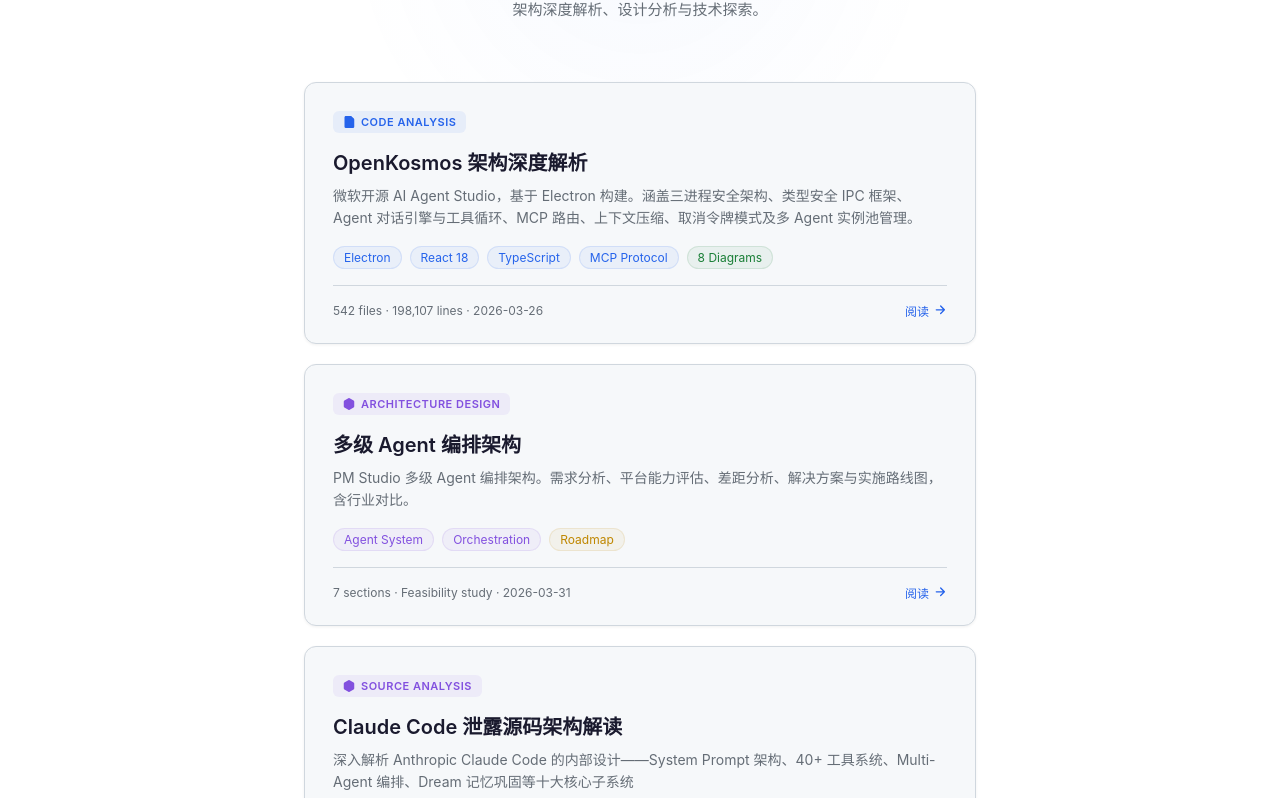
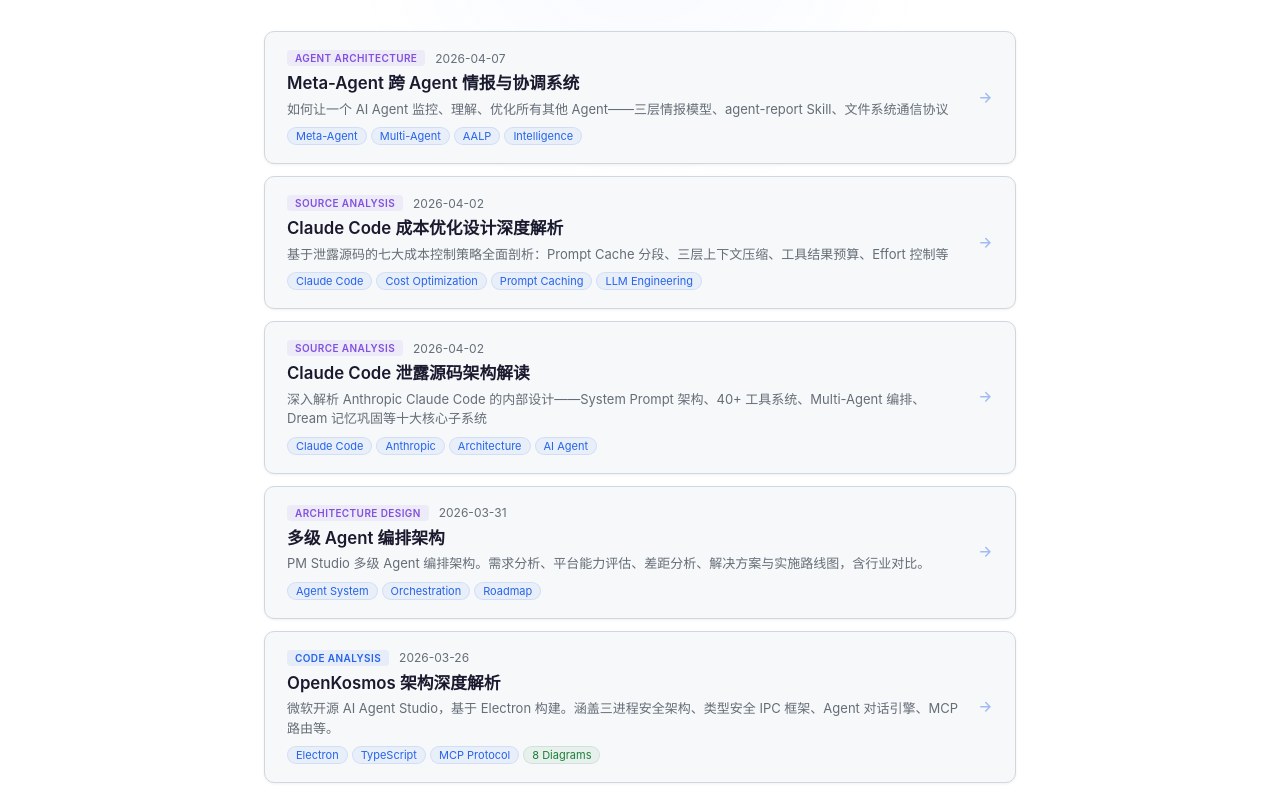
Before and after one commit to zhousen99-gif/aaron-notes, a website: page docs/index.html in a window 1280 px wide. Shown: the part 180-978 px from the top of the page. Drawn offline with Linux system fonts and the light colour scheme.

Commit message:
docs: redesign directory page - compact cards, sort by date desc

```diff
--- a/docs/index.html
+++ b/docs/index.html
@@ -4,6 +4,7 @@
 <meta charset="UTF-8">
 <meta name="viewport" content="width=device-width, initial-scale=1.0">
 <title>Tech Docs - Aaron's Notes</title>
+<link rel="stylesheet" href="nav.css">
 <style>
   :root {
     --bg: #ffffff; --surface: #f6f8fa; --surface-hover: #eef1f5;
@@ -12,7 +13,7 @@
     --orange: #bf8700; --cyan: #0e7490;
     --glow-color: rgba(37,99,235,0.04);
     --shadow-card: 0 1px 3px rgba(0,0,0,0.06);
-    --shadow-card-hover: 0 8px 24px rgba(0,0,0,0.1);
+    --shadow-card-hover: 0 6px 16px rgba(0,0,0,0.08);
   }
   [data-theme="dark"] {
     --bg: #0d1117; --surface: #161b22; --surface-hover: #1c2333;
@@ -21,142 +22,44 @@
     --orange: #d29922; --cyan: #39d2c0;
     --glow-color: rgba(88,166,255,0.06);
     --shadow-card: none;
-    --shadow-card-hover: 0 8px 24px rgba(0,0,0,0.3);
+    --shadow-card-hover: 0 6px 16px rgba(0,0,0,0.25);
   }
   * { margin:0; padding:0; box-sizing:border-box; }
-  body {
-    font-family: -apple-system, BlinkMacSystemFont, 'Segoe UI', sans-serif;
-    background: var(--bg); color: var(--text);
-    min-height: 100vh; transition: background 0.3s, color 0.3s;
-  }
-  .glow {
-    position: fixed; top: -200px; left: 50%; transform: translateX(-50%);
-    width: 600px; height: 600px; border-radius: 50%;
-    background: radial-gradient(circle, var(--glow-color) 0%, transparent 70%);
-    pointer-events: none; z-index: 0;
-  }
-  .container { max-width: 720px; margin: 0 auto; padding: 0 24px; position: relative; z-index: 1; }
+  body { font-family: -apple-system, BlinkMacSystemFont, 'Segoe UI', sans-serif; background: var(--bg); color: var(--text); min-height: 100vh; transition: background 0.3s, color 0.3s; }
+  .glow { position: fixed; top: -200px; left: 50%; transform: translateX(-50%); width: 600px; height: 600px; border-radius: 50%; background: radial-gradient(circle, var(--glow-color) 0%, transparent 70%); pointer-events: none; z-index: 0; }
+  .container { max-width: 800px; margin: 0 auto; padding: 0 24px; position: relative; z-index: 1; }
+  .page-header { text-align: center; padding: 60px 0 12px; }
+  .page-header h1 { font-size: 2rem; font-weight: 700; background: linear-gradient(135deg, var(--blue), var(--purple)); -webkit-background-clip: text; -webkit-text-fill-color: transparent; margin-bottom: 8px; }
+  .page-header p { color: var(--text-sec); font-size: 14px; }
 
-  /* Header */
-  .page-header { text-align: center; padding: 80px 0 20px; }
-  .page-header .top-bar {
-    display: flex; justify-content: space-between; align-items: center; margin-bottom: 32px;
-  }
-  .page-header .back {
-    display: inline-flex; align-items: center; gap: 6px;
-    color: var(--text-sec); text-decoration: none; font-size: 13px; transition: color 0.2s;
-  }
-  .page-header .back:hover { color: var(--blue); }
-  .top-controls { display: flex; gap: 8px; align-items: center; }
-  .ctrl-btn {
-    display: inline-flex; align-items: center; justify-content: center;
-    background: none; border: 1px solid var(--border); border-radius: 8px;
-    padding: 5px 10px; cursor: pointer; color: var(--text-sec);
-    font-size: 13px; font-weight: 600; text-decoration: none; transition: all 0.2s;
-  }
-  .ctrl-btn:hover { border-color: var(--blue); color: var(--blue); }
-  .page-header h1 {
-    font-size: 2.2rem; font-weight: 700; letter-spacing: -0.5px;
-    background: linear-gradient(135deg, var(--blue), var(--purple));
-    -webkit-background-clip: text; -webkit-text-fill-color: transparent;
-    margin-bottom: 12px;
-  }
-  .page-header p { color: var(--text-sec); font-size: 15px; line-height: 1.6; }
+  /* Compact cards */
+  .cards { padding: 28px 0 60px; display: flex; flex-direction: column; gap: 12px; }
+  .card { display: grid; grid-template-columns: 1fr auto; align-items: start; gap: 12px; text-decoration: none; color: inherit; background: var(--surface); border: 1px solid var(--border); border-radius: 10px; padding: 18px 22px; transition: all 0.2s ease; position: relative; overflow: hidden; box-shadow: var(--shadow-card); }
+  .card::before { content: ''; position: absolute; top: 0; left: 0; right: 0; height: 2px; background: linear-gradient(90deg, var(--accent-from), var(--accent-to)); opacity: 0; transition: opacity 0.2s; }
+  .card:hover { border-color: var(--border-hover, var(--blue)); transform: translateY(-1px); box-shadow: var(--shadow-card-hover); }
+  .card:hover::before { opacity: 1; }
+  .card-body { min-width: 0; }
+  .card-top { display: flex; align-items: center; gap: 10px; margin-bottom: 6px; flex-wrap: wrap; }
+  .card-badge { display: inline-flex; align-items: center; gap: 4px; font-size: 10px; font-weight: 600; text-transform: uppercase; letter-spacing: 0.4px; padding: 2px 8px; border-radius: 4px; white-space: nowrap; }
+  .card-date { font-size: 12px; color: var(--text-sec); white-space: nowrap; }
+  .card h2 { font-size: 1.05rem; font-weight: 600; margin-bottom: 4px; line-height: 1.4; }
+  .card .desc { font-size: 13px; color: var(--text-sec); line-height: 1.5; margin-bottom: 8px; display: -webkit-box; -webkit-line-clamp: 2; -webkit-box-orient: vertical; overflow: hidden; }
+  .card-tags { display: flex; flex-wrap: wrap; gap: 4px; }
+  .tag { font-size: 11px; padding: 1px 8px; border-radius: 12px; background: rgba(37,99,235,0.06); color: var(--blue); border: 1px solid rgba(37,99,235,0.12); }
+  [data-theme="dark"] .tag { background: rgba(88,166,255,0.08); border-color: rgba(88,166,255,0.15); }
+  .card-arrow { display: flex; align-items: center; color: var(--blue); opacity: 0.4; transition: all 0.2s; align-self: center; }
+  .card:hover .card-arrow { opacity: 1; transform: translateX(3px); }
 
-  /* Cards */
-  .cards { padding: 40px 0 80px; display: flex; flex-direction: column; gap: 20px; }
-  .card {
-    display: block; text-decoration: none; color: inherit;
-    background: var(--surface); border: 1px solid var(--border);
-    border-radius: 12px; padding: 28px 28px 24px;
-    transition: all 0.25s ease; position: relative; overflow: hidden;
-    box-shadow: var(--shadow-card);
-  }
-  .card::before {
-    content: ''; position: absolute; top: 0; left: 0; right: 0; height: 3px;
-    background: linear-gradient(90deg, var(--accent-from), var(--accent-to));
-    opacity: 0; transition: opacity 0.25s;
-  }
-  .card:hover {
-    border-color: var(--border-hover, var(--blue));
-    transform: translateY(-2px);
-    box-shadow: var(--shadow-card-hover);
-  }
-  .card:hover::before { opacity: 1; }
-  .card-badge {
-    display: inline-flex; align-items: center; gap: 6px;
-    font-size: 11px; font-weight: 600; text-transform: uppercase;
-    letter-spacing: 0.5px; padding: 4px 10px; border-radius: 6px; margin-bottom: 16px;
-  }
-  .card h2 { font-size: 1.25rem; font-weight: 600; margin-bottom: 8px; line-height: 1.4; }
-  .card .desc { font-size: 14px; color: var(--text-sec); line-height: 1.6; margin-bottom: 16px; }
-  .card-tags { display: flex; flex-wrap: wrap; gap: 8px; margin-bottom: 16px; }
-  .tag {
-    font-size: 12px; padding: 3px 10px; border-radius: 20px;
-    background: rgba(37,99,235,0.06); color: var(--blue);
-    border: 1px solid rgba(37,99,235,0.12);
-  }
-  [data-theme="dark"] .tag {
-    background: rgba(88,166,255,0.08); border-color: rgba(88,166,255,0.15);
-  }
-  .card-footer {
-    display: flex; align-items: center; justify-content: space-between;
-    padding-top: 16px; border-top: 1px solid var(--border);
-    font-size: 12px; color: var(--text-sec);
-  }
-  .card-footer .read {
-    display: inline-flex; align-items: center; gap: 4px;
-    color: var(--blue); font-weight: 500;
-  }
-  .card-footer .read svg { transition: transform 0.2s; }
-  .card:hover .card-footer .read svg { transform: translateX(3px); }
-
-
-
-    <!-- Card: Meta-Agent Intelligence System -->
-    <a href="meta-agent-intelligence/" class="card"
-       style="--accent-from:#bc8cff;--accent-to:#58a6ff;--border-hover:#bc8cff;">
-      <div class="card-badge" style="background:rgba(130,80,223,0.08);color:var(--purple);">
-        <svg viewBox="0 0 16 16" width="12" height="12" fill="currentColor"><path d="M8.878.392a1.75 1.75 0 00-1.756 0l-5.25 3.045A1.75 1.75 0 001 4.951v6.098c0 .624.332 1.2.872 1.514l5.25 3.045a1.75 1.75 0 001.756 0l5.25-3.045c.54-.313.872-.89.872-1.514V4.951c0-.624-.332-1.2-.872-1.514L8.878.392z"/></svg>
-        Agent Architecture
-      </div>
-      <h2 class="zh-only">Meta-Agent 跨 Agent 情报与协调系统</h2>
-      <h2 class="en-only">Meta-Agent Cross-Agent Intelligence System</h2>
-      <p class="desc zh-only">如何让一个 AI Agent 监控、理解、优化所有其他 Agent——三层情报模型、agent-report Skill、文件系统通信协议</p>
-      <p class="desc en-only">How to let one AI Agent monitor, understand, and optimize all others — three-tier intelligence, agent-report skill, file system protocol</p>
-      <div class="card-tags">
-        <span class="tag">Meta-Agent</span>
-        <span class="tag">Multi-Agent</span>
-        <span class="tag">AALP</span>
-        <span class="tag">Intelligence</span>
-      </div>
-      <div class="card-footer">
-        <span>2026-04-07</span>
-        <span class="read"><span class="zh-only">阅读</span><span class="en-only">Read</span> <svg viewBox="0 0 16 16" width="14" height="14" fill="currentColor"><path d="M8.22 2.97a.75.75 0 011.06 0l4.25 4.25a.75.75 0 010 1.06l-4.25 4.25a.75.75 0 01-1.06-1.06l2.97-2.97H3.75a.75.75 0 010-1.5h7.44L8.22 4.03a.75.75 0 010-1.06z"/></svg></span>
-      </div>
-    </a>
-  .page-footer {
-    text-align: center; padding: 32px 0;
-    border-top: 1px solid var(--border); font-size: 12px; color: var(--text-sec);
-  }
-
-  /* i18n: hide non-active lang */
+  .page-footer { text-align: center; padding: 24px 0; border-top: 1px solid var(--border); font-size: 12px; color: var(--text-sec); }
   [data-lang="zh"] .en-only { display: none; }
   [data-lang="en"] .zh-only { display: none; }
-
-  @media (max-width: 640px) {
-    .page-header { padding: 48px 0 12px; }
-    .page-header h1 { font-size: 1.6rem; }
-    .card { padding: 20px; }
-  }
+  @media (max-width: 640px) { .page-header { padding: 40px 0 8px; } .page-header h1 { font-size: 1.5rem; } .card { padding: 14px 16px; } }
 </style>
-<link rel="stylesheet" href="nav.css">
 </head>
 <body data-lang="zh">
 <div class="site-topbar"><div class="crumbs"><a href="../"><svg viewBox="0 0 16 16" width="14" height="14" fill="currentColor"><path d="M6.906.664a1.749 1.749 0 012.188 0l5.25 4.2c.415.332.656.835.656 1.37v6.016A1.75 1.75 0 0113.25 14h-2.5a.75.75 0 01-.75-.75V9.5a.25.25 0 00-.25-.25h-3.5a.25.25 0 00-.25.25v3.75a.75.75 0 01-.75.75h-2.5A1.75 1.75 0 011 12.25V6.234c0-.535.241-1.038.656-1.37L6.906.664z"/></svg> Home</a><span class="sep">/</span><span class="current">Tech Docs</span></div><div class="controls"><button class="ctrl" id="siteLangToggle">EN</button><button class="ctrl" id="siteThemeToggle">🌓</button></div></div>
 <div class="glow"></div>
 <div class="container">
-
   <div class="page-header">
     <h1>Tech Docs</h1>
     <p class="zh-only">架构深度解析、设计分析与技术探索。</p>
@@ -164,113 +67,90 @@
   </div>
 
   <div class="cards">
-    <!-- Card 1: OpenKosmos -->
-    <a href="openkosmos/" class="card"
-       style="--accent-from:#2563eb;--accent-to:#8250df;--border-hover:#2563eb;">
-      <div class="card-badge" style="background:rgba(37,99,235,0.08);color:var(--blue);">
-        <svg viewBox="0 0 16 16" width="12" height="12" fill="currentColor"><path d="M2 1.75C2 .784 2.784 0 3.75 0h6.586c.464 0 .909.184 1.237.513l2.914 2.914c.329.328.513.773.513 1.237v9.586A1.75 1.75 0 0113.25 16h-9.5A1.75 1.75 0 012 14.25V1.75z"/></svg>
-        Code Analysis
+
+    <!-- 2026-04-07 -->
+    <a href="meta-agent-intelligence/" class="card" style="--accent-from:#bc8cff;--accent-to:#58a6ff;--border-hover:#bc8cff;">
+      <div class="card-body">
+        <div class="card-top">
+          <span class="card-badge" style="background:rgba(130,80,223,0.08);color:var(--purple);">Agent Architecture</span>
+          <span class="card-date">2026-04-07</span>
         </div>
-      <h2 class="zh-only">OpenKosmos 架构深度解析</h2>
-      <h2 class="en-only">OpenKosmos Architecture Deep Dive</h2>
-      <p class="desc zh-only">
-        微软开源 AI Agent Studio，基于 Electron 构建。涵盖三进程安全架构、类型安全 IPC 框架、Agent 对话引擎与工具循环、MCP 路由、上下文压缩、取消令牌模式及多 Agent 实例池管理。
-      </p>
-      <p class="desc en-only">
-        Microsoft open-source AI Agent Studio built on Electron. Covers three-process security architecture,
-        type-safe IPC framework, agent conversation engine with tool loop, MCP routing, context compression,
-        cancellation token pattern, and multi-agent instance pool management.
-      </p>
-      <div class="card-tags">
-        <span class="tag">Electron</span>
-        <span class="tag">React 18</span>
-        <span class="tag">TypeScript</span>
-        <span class="tag">MCP Protocol</span>
-        <span class="tag" style="background:rgba(26,127,55,0.06);color:var(--green);border-color:rgba(26,127,55,0.12);">8 Diagrams</span>
+        <h2 class="zh-only">Meta-Agent 跨 Agent 情报与协调系统</h2>
+        <h2 class="en-only">Meta-Agent Cross-Agent Intelligence System</h2>
+        <p class="desc zh-only">如何让一个 AI Agent 监控、理解、优化所有其他 Agent——三层情报模型、agent-report Skill、文件系统通信协议</p>
+        <p class="desc en-only">How to let one AI Agent monitor, understand, and optimize all others — three-tier intelligence, agent-report skill, file system protocol</p>
+        <div class="card-tags"><span class="tag">Meta-Agent</span><span class="tag">Multi-Agent</span><span class="tag">AALP</span><span class="tag">Intelligence</span></div>
       </div>
-      <div class="card-footer">
-        <span>542 files · 198,107 lines · 2026-03-26</span>
-        <span class="read"><span class="zh-only">阅读</span><span class="en-only">Read</span> <svg viewBox="0 0 16 16" width="14" height="14" fill="currentColor"><path d="M8.22 2.97a.75.75 0 011.06 0l4.25 4.25a.75.75 0 010 1.06l-4.25 4.25a.75.75 0 01-1.06-1.06l2.97-2.97H3.75a.75.75 0 010-1.5h7.44L8.22 4.03a.75.75 0 010-1.06z"/></svg></span>
-      </div>
+      <div class="card-arrow"><svg viewBox="0 0 16 16" width="16" height="16" fill="currentColor"><path d="M8.22 2.97a.75.75 0 011.06 0l4.25 4.25a.75.75 0 010 1.06l-4.25 4.25a.75.75 0 01-1.06-1.06l2.97-2.97H3.75a.75.75 0 010-1.5h7.44L8.22 4.03a.75.75 0 010-1.06z"/></svg></div>
     </a>
 
-    <!-- Card 2: Agent Orchestration -->
-    <a href="agent-orchestration/" class="card"
-       style="--accent-from:#8250df;--accent-to:#0e7490;--border-hover:#8250df;">
-      <div class="card-badge" style="background:rgba(130,80,223,0.08);color:var(--purple);">
-        <svg viewBox="0 0 16 16" width="12" height="12" fill="currentColor"><path d="M8.878.392a1.75 1.75 0 00-1.756 0l-5.25 3.045A1.75 1.75 0 001 4.951v6.098c0 .624.332 1.2.872 1.514l5.25 3.045a1.75 1.75 0 001.756 0l5.25-3.045c.54-.313.872-.89.872-1.514V4.951c0-.624-.332-1.2-.872-1.514L8.878.392z"/></svg>
-        Architecture Design
+    <!-- 2026-04-02 -->
+    <a href="claude-code-cost-optimization/" class="card" style="--accent-from:#58a6ff;--accent-to:#3fb950;--border-hover:#58a6ff;">
+      <div class="card-body">
+        <div class="card-top">
+          <span class="card-badge" style="background:rgba(130,80,223,0.08);color:var(--purple);">Source Analysis</span>
+          <span class="card-date">2026-04-02</span>
         </div>
-      <h2 class="zh-only">多级 Agent 编排架构</h2>
-      <h2 class="en-only">Multi-Level Agent Orchestration</h2>
-      <p class="desc zh-only">
-        PM Studio 多级 Agent 编排架构。需求分析、平台能力评估、差距分析、解决方案与实施路线图，含行业对比。
-      </p>
-      <p class="desc en-only">
-        PM Studio multi-level agent orchestration architecture. Requirements analysis, platform capability assessment,
-        gap analysis, workaround solutions, and implementation roadmap with industry comparison.
-      </p>
-      <div class="card-tags">
-        <span class="tag" style="background:rgba(130,80,223,0.06);color:var(--purple);border-color:rgba(130,80,223,0.12);">Agent System</span>
-        <span class="tag" style="background:rgba(130,80,223,0.06);color:var(--purple);border-color:rgba(130,80,223,0.12);">Orchestration</span>
-        <span class="tag" style="background:rgba(191,135,0,0.06);color:var(--orange);border-color:rgba(191,135,0,0.12);">Roadmap</span>
+        <h2 class="zh-only">Claude Code 成本优化设计深度解析</h2>
+        <h2 class="en-only">Deep Dive into Claude Code Cost Optimization Design</h2>
+        <p class="desc zh-only">基于泄露源码的七大成本控制策略全面剖析：Prompt Cache 分段、三层上下文压缩、工具结果预算、Effort 控制等</p>
+        <p class="desc en-only">Comprehensive analysis of seven cost control strategies from leaked source: prompt cache segmentation, three-tier context compression, tool result budgets, effort control, and more</p>
+        <div class="card-tags"><span class="tag">Claude Code</span><span class="tag">Cost Optimization</span><span class="tag">Prompt Caching</span><span class="tag">LLM Engineering</span></div>
       </div>
-      <div class="card-footer">
-        <span>7 sections · Feasibility study · 2026-03-31</span>
-        <span class="read"><span class="zh-only">阅读</span><span class="en-only">Read</span> <svg viewBox="0 0 16 16" width="14" height="14" fill="currentColor"><path d="M8.22 2.97a.75.75 0 011.06 0l4.25 4.25a.75.75 0 010 1.06l-4.25 4.25a.75.75 0 01-1.06-1.06l2.97-2.97H3.75a.75.75 0 010-1.5h7.44L8.22 4.03a.75.75 0 010-1.06z"/></svg></span>
-      </div>
+      <div class="card-arrow"><svg viewBox="0 0 16 16" width="16" height="16" fill="currentColor"><path d="M8.22 2.97a.75.75 0 011.06 0l4.25 4.25a.75.75 0 010 1.06l-4.25 4.25a.75.75 0 01-1.06-1.06l2.97-2.97H3.75a.75.75 0 010-1.5h7.44L8.22 4.03a.75.75 0 010-1.06z"/></svg></div>
     </a>
 
-<!-- Card: Claude Code Leaked Source Architecture Analysis -->
-    <a href="claude-code-source-analysis/" class="card"
-       style="--accent-from:#8250df;--accent-to:#0e7490;--border-hover:#8250df;">
-      <div class="card-badge" style="background:rgba(130,80,223,0.08);color:var(--purple);">
-        <svg viewBox="0 0 16 16" width="12" height="12" fill="currentColor"><path d="M8.878.392a1.75 1.75 0 00-1.756 0l-5.25 3.045A1.75 1.75 0 001 4.951v6.098c0 .624.332 1.2.872 1.514l5.25 3.045a1.75 1.75 0 001.756 0l5.25-3.045c.54-.313.872-.89.872-1.514V4.951c0-.624-.332-1.2-.872-1.514L8.878.392z"/></svg>
-        Source Analysis
+    <!-- 2026-04-02 -->
+    <a href="claude-code-source-analysis/" class="card" style="--accent-from:#8250df;--accent-to:#0e7490;--border-hover:#8250df;">
+      <div class="card-body">
+        <div class="card-top">
+          <span class="card-badge" style="background:rgba(130,80,223,0.08);color:var(--purple);">Source Analysis</span>
+          <span class="card-date">2026-04-02</span>
         </div>
         <h2 class="zh-only">Claude Code 泄露源码架构解读</h2>
         <h2 class="en-only">Claude Code Leaked Source Architecture Analysis</h2>
         <p class="desc zh-only">深入解析 Anthropic Claude Code 的内部设计——System Prompt 架构、40+ 工具系统、Multi-Agent 编排、Dream 记忆巩固等十大核心子系统</p>
         <p class="desc en-only">Deep dive into Anthropic Claude Code internals — system prompt architecture, 40+ tool system, multi-agent orchestration, Dream memory consolidation, and more</p>
-      <div class="card-tags"><span class="tag">Claude Code</span>
-        <span class="tag">Anthropic</span>
-        <span class="tag">Architecture</span>
-        <span class="tag">Source Leak</span>
-        <span class="tag">AI Agent</span></div>
-      <div class="card-footer">
-        <span>2026-04-02</span>
-        <span class="read"><span class="zh-only">阅读</span><span class="en-only">Read</span> <svg viewBox="0 0 16 16" width="14" height="14" fill="currentColor"><path d="M8.22 2.97a.75.75 0 011.06 0l4.25 4.25a.75.75 0 010 1.06l-4.25 4.25a.75.75 0 01-1.06-1.06l2.97-2.97H3.75a.75.75 0 010-1.5h7.44L8.22 4.03a.75.75 0 010-1.06z"/></svg></span>
+        <div class="card-tags"><span class="tag">Claude Code</span><span class="tag">Anthropic</span><span class="tag">Architecture</span><span class="tag">AI Agent</span></div>
       </div>
+      <div class="card-arrow"><svg viewBox="0 0 16 16" width="16" height="16" fill="currentColor"><path d="M8.22 2.97a.75.75 0 011.06 0l4.25 4.25a.75.75 0 010 1.06l-4.25 4.25a.75.75 0 01-1.06-1.06l2.97-2.97H3.75a.75.75 0 010-1.5h7.44L8.22 4.03a.75.75 0 010-1.06z"/></svg></div>
     </a>
 
-    <!-- Card: Deep Dive into Claude Code Cost Optimization Design -->
-    <a href="claude-code-cost-optimization/" class="card"
-       style="--accent-from:#58a6ff;--accent-to:#3fb950;--border-hover:#58a6ff;">
-      <div class="card-badge" style="background:rgba(130,80,223,0.08);color:var(--purple);">
-        <svg viewBox="0 0 16 16" width="12" height="12" fill="currentColor"><path d="M8.878.392a1.75 1.75 0 00-1.756 0l-5.25 3.045A1.75 1.75 0 001 4.951v6.098c0 .624.332 1.2.872 1.514l5.25 3.045a1.75 1.75 0 001.756 0l5.25-3.045c.54-.313.872-.89.872-1.514V4.951c0-.624-.332-1.2-.872-1.514L8.878.392z"/></svg>
-        Source Analysis
+    <!-- 2026-03-31 -->
+    <a href="agent-orchestration/" class="card" style="--accent-from:#8250df;--accent-to:#0e7490;--border-hover:#8250df;">
+      <div class="card-body">
+        <div class="card-top">
+          <span class="card-badge" style="background:rgba(130,80,223,0.08);color:var(--purple);">Architecture Design</span>
+          <span class="card-date">2026-03-31</span>
         </div>
-      <h2 class="zh-only">Claude Code 成本优化设计深度解析</h2>
-      <h2 class="en-only">Deep Dive into Claude Code Cost Optimization Design</h2>
-      <p class="desc zh-only">基于泄露源码的七大成本控制策略全面剖析：Prompt Cache 分段、三层上下文压缩、工具结果预算、Effort 控制等</p>
-      <p class="desc en-only">Comprehensive analysis of seven cost control strategies from leaked source: prompt cache segmentation, three-tier context compression, tool result budgets, effort control, and more</p>
-      <div class="card-tags">
-        <span class="tag">Claude Code</span>
-        <span class="tag">Cost Optimization</span>
-        <span class="tag">Prompt Caching</span>
-        <span class="tag">LLM Engineering</span>
+        <h2 class="zh-only">多级 Agent 编排架构</h2>
+        <h2 class="en-only">Multi-Level Agent Orchestration</h2>
+        <p class="desc zh-only">PM Studio 多级 Agent 编排架构。需求分析、平台能力评估、差距分析、解决方案与实施路线图，含行业对比。</p>
+        <p class="desc en-only">PM Studio multi-level agent orchestration architecture. Requirements analysis, platform capability assessment, gap analysis, workaround solutions, and implementation roadmap.</p>
+        <div class="card-tags"><span class="tag">Agent System</span><span class="tag">Orchestration</span><span class="tag">Roadmap</span></div>
       </div>
-      <div class="card-footer">
-        <span>2026-04-02</span>
-        <span class="read"><span class="zh-only">阅读</span><span class="en-only">Read</span> <svg viewBox="0 0 16 16" width="14" height="14" fill="currentColor"><path d="M8.22 2.97a.75.75 0 011.06 0l4.25 4.25a.75.75 0 010 1.06l-4.25 4.25a.75.75 0 01-1.06-1.06l2.97-2.97H3.75a.75.75 0 010-1.5h7.44L8.22 4.03a.75.75 0 010-1.06z"/></svg></span>
+      <div class="card-arrow"><svg viewBox="0 0 16 16" width="16" height="16" fill="currentColor"><path d="M8.22 2.97a.75.75 0 011.06 0l4.25 4.25a.75.75 0 010 1.06l-4.25 4.25a.75.75 0 01-1.06-1.06l2.97-2.97H3.75a.75.75 0 010-1.5h7.44L8.22 4.03a.75.75 0 010-1.06z"/></svg></div>
+    </a>
+
+    <!-- 2026-03-26 -->
+    <a href="openkosmos/" class="card" style="--accent-from:#2563eb;--accent-to:#8250df;--border-hover:#2563eb;">
+      <div class="card-body">
+        <div class="card-top">
+          <span class="card-badge" style="background:rgba(37,99,235,0.08);color:var(--blue);">Code Analysis</span>
+          <span class="card-date">2026-03-26</span>
         </div>
+        <h2 class="zh-only">OpenKosmos 架构深度解析</h2>
+        <h2 class="en-only">OpenKosmos Architecture Deep Dive</h2>
+        <p class="desc zh-only">微软开源 AI Agent Studio，基于 Electron 构建。涵盖三进程安全架构、类型安全 IPC 框架、Agent 对话引擎、MCP 路由等。</p>
+        <p class="desc en-only">Microsoft open-source AI Agent Studio built on Electron. Covers three-process security architecture, type-safe IPC framework, agent conversation engine, MCP routing, and more.</p>
+        <div class="card-tags"><span class="tag">Electron</span><span class="tag">TypeScript</span><span class="tag">MCP Protocol</span><span class="tag" style="background:rgba(26,127,55,0.06);color:var(--green);border-color:rgba(26,127,55,0.12);">8 Diagrams</span></div>
+      </div>
+      <div class="card-arrow"><svg viewBox="0 0 16 16" width="16" height="16" fill="currentColor"><path d="M8.22 2.97a.75.75 0 011.06 0l4.25 4.25a.75.75 0 010 1.06l-4.25 4.25a.75.75 0 01-1.06-1.06l2.97-2.97H3.75a.75.75 0 010-1.5h7.44L8.22 4.03a.75.75 0 010-1.06z"/></svg></div>
     </a>
 
   </div>
-
   <div class="page-footer">Aaron's Notes · Tech Docs</div>
 </div>
-
 <script src="nav.js"></script>
 </body>
 </html>
```
Lines whose indentation alone changed are shown as unchanged.
